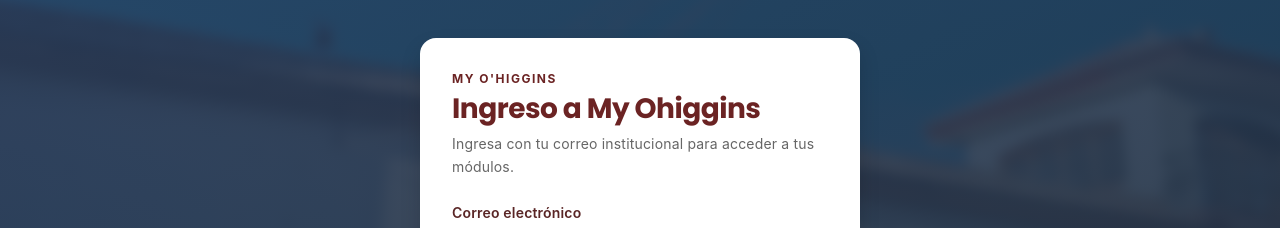
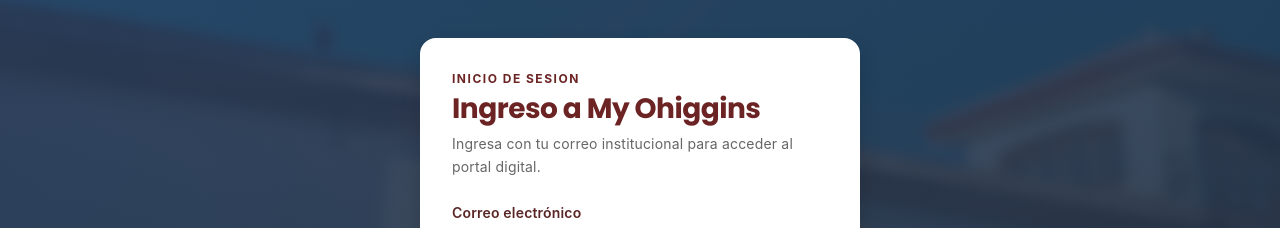
Before and after one commit to Nicolasmaker/My-O-Higgins, a React app in the folder frontend/: page /login in a window 1280 px wide. Shown: the part 122-350 px from the top of the page. Built offline with nearby package versions, Linux system fonts and the light colour scheme; the HTML template or start-up script is replaced by a standard one.

Commit message:
fix: cambio en los subtitulos

```diff
--- a/frontend/src/pages/Login/Login.jsx
+++ b/frontend/src/pages/Login/Login.jsx
@@ -68,10 +68,10 @@
       <div className="login-bg" style={{ backgroundImage: `url(${colegioFachada})` }} />
       <div className="login-overlay" />
       <section className="login-card">
-        <p className="login-eyebrow">My O'Higgins</p>
+        <p className="login-eyebrow">Inicio de sesion</p>
         <h1>Ingreso a My Ohiggins</h1>
         <p className="login-subtitle">
-          Ingresa con tu correo institucional para acceder a tus módulos.
+          Ingresa con tu correo institucional para acceder al portal digital.
         </p>
 
         {!showRecovery ? (
```
